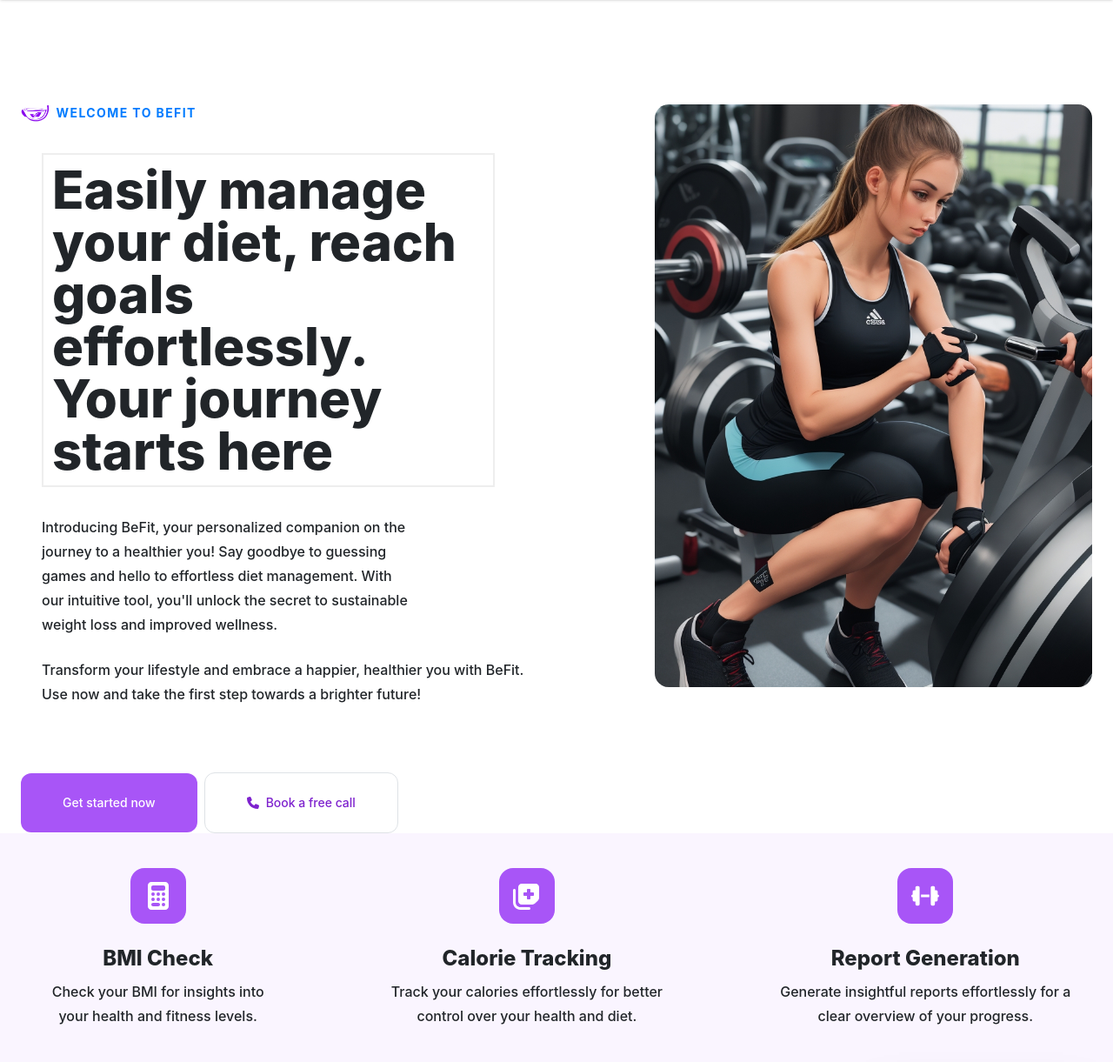
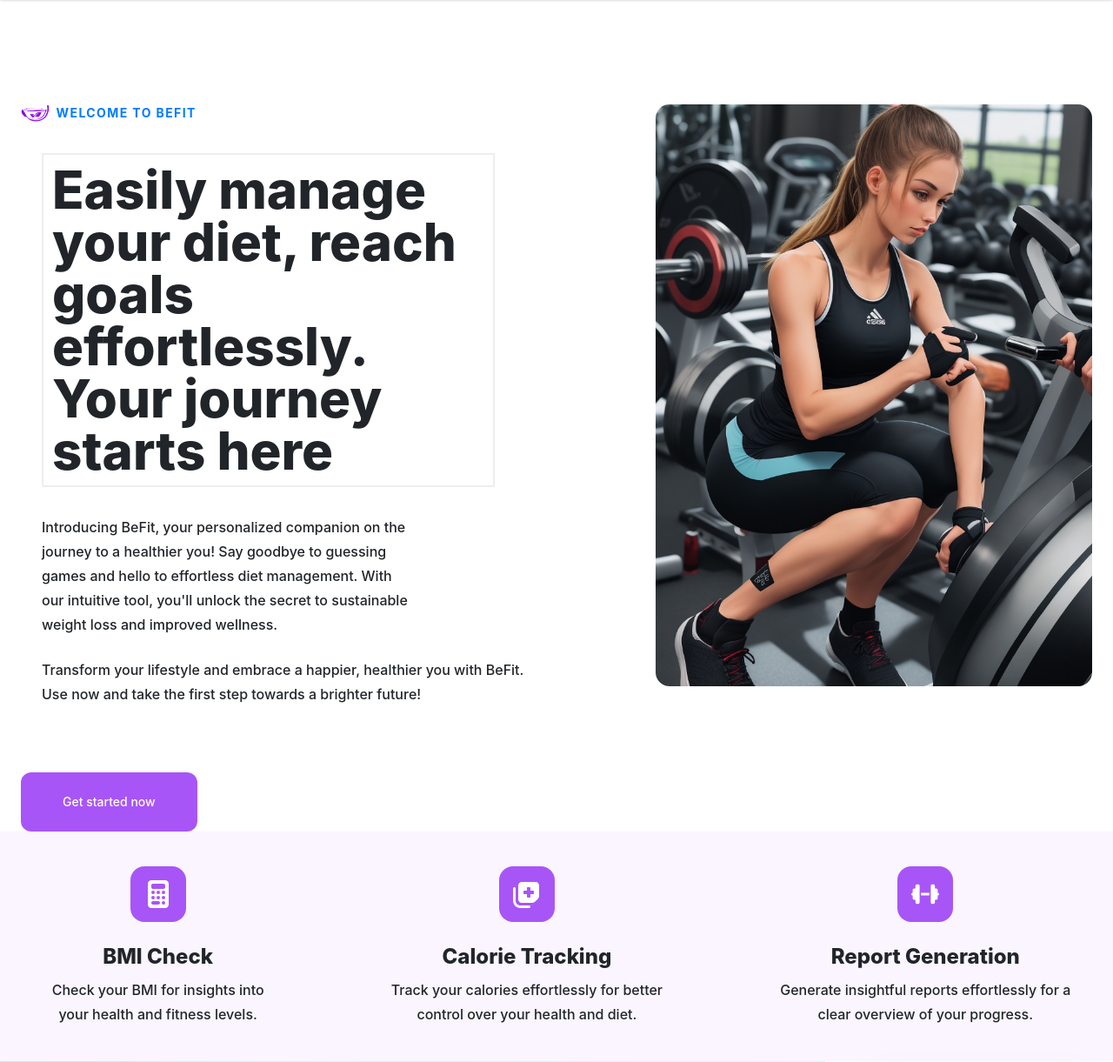
Before and after one commit to harsh-patowary/BeFit, a Flask app: page / in a window 1280 px wide. Shown: the part 100-1321 px from the top of the page at 87% size. Run offline with Flask 3, Linux system fonts and the light colour scheme; the visitor is signed in with stand-in values (Sample User, id 1); some libraries are stand-ins or nearby versions.

Commit message:
Delete a "Book a free call" button

```diff
--- a/app/templates/index.html
+++ b/app/templates/index.html
@@ -31,15 +31,6 @@
               <button
                   class="flex items-center rounded-xl bg-purple-500 px-5 py-4 text-sm font-medium text-white transition hover:bg-purple-600 focus:bg-purple-700">
                   Get started now
-              </button>
-              <button
-                  class="flex items-center rounded-xl px-5 py-4 text-sm font-medium text-purple-700 border border-purple-500">
-                  <svg class="mr-2 fill-purple-700" xmlns="http://www.w3.org/2000/svg" height="1em"
-                      viewBox="0 0 512 512">
-                      <path
-                          d="M164.9 24.6c-7.7-18.6-28-28.5-47.4-23.2l-88 24C12.1 30.2 0 46 0 64C0 311.4 200.6 512 448 512c18 0 33.8-12.1 38.6-29.5l24-88c5.3-19.4-4.6-39.7-23.2-47.4l-96-40c-16.3-6.8-35.2-2.1-46.3 11.6L304.7 368C234.3 334.7 177.3 277.7 144 207.3L193.3 167c13.7-11.2 18.4-30 11.6-46.3l-40-96z" />
-                  </svg>
-                  Book a free call
               </button>
           </div>
       </div>
```
